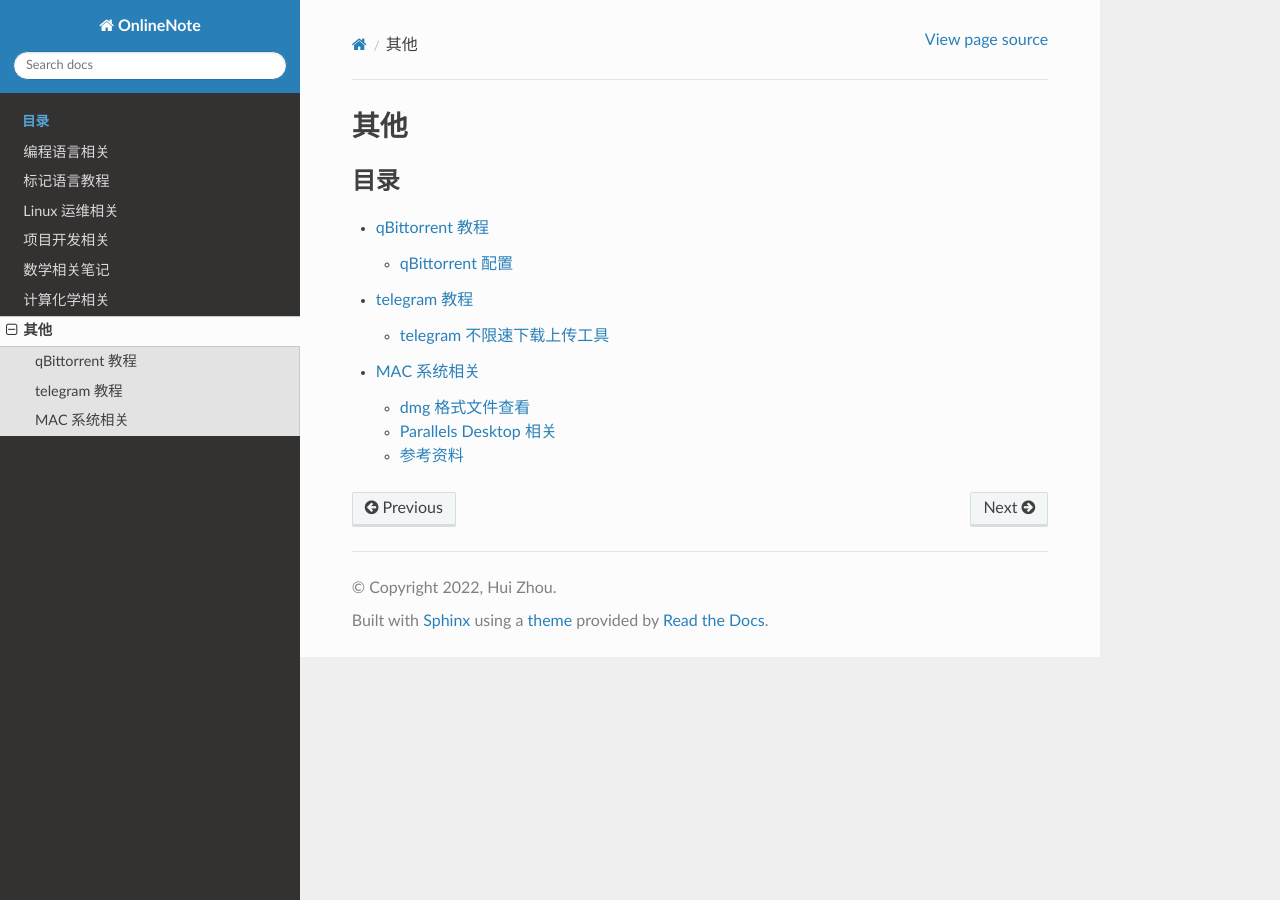
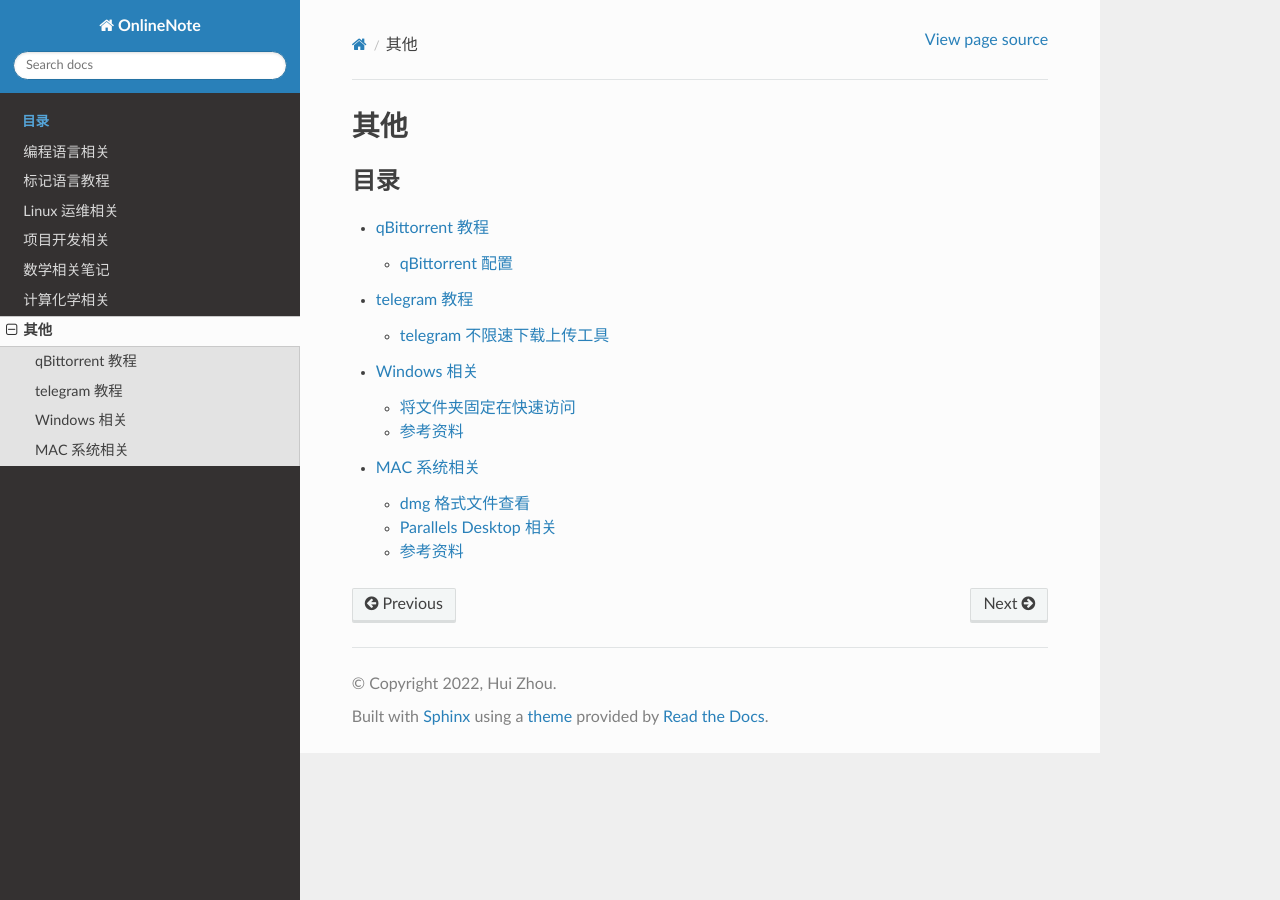
Before and after one commit to Rasic2/CodeNote, a Sphinx documentation site: the page built from docs/source/others.rst, in a window 1280 px wide. Built offline with Sphinx 7.4.7 and the Read the Docs theme 2.0.0, drawn with Linux system fonts in a browser that asks for light colours; some of the changed lines change nothing that is shown.

Commit message:
add win.md in others

```diff
--- a/docs/source/others.rst
+++ b/docs/source/others.rst
@@ -7,4 +7,5 @@
 
    others/qbittorrent.md
    others/telegram.md
+   others/win.md
    others/mac.md
--- /dev/null
+++ b/docs/source/others/win.md
@@ -0,0 +1,11 @@
+# Windows 相关
+
+## 将文件夹固定在快速访问
+
+1. 首先进入到想要添加到`快速访问`的文件夹上一级
+
+2. 选中想要添加的文件夹，鼠标右键选择`固定到快速访问`选项即可
+
+## 参考资料
+
+- [怎么在快速访问中添加文件夹 在快速访问中添加文件夹方法](https://product.pconline.com.cn/itbk/software/win10/1387/13870985.html#:~:text=%E3%80%80%E3%80%80%E4%BE%8B%E5%A6%82%EF%BC%9A%E6%88%91%E9%9C%80%E8%A6%81%E5%B0%86C%E7%9B%98%E4%B8%8B%E7%9A%84%E2%80%9CWindows%E2%80%9D%E6%96%87%E4%BB%B6%E5%A4%B9%E6%B7%BB%E5%8A%A0%E5%88%B0%E5%BF%AB%E9%80%9F%E8%AE%BF%E9%97%AE%E4%B8%AD%EF%BC%8C%E6%89%93%E5%BC%80C%E7%9B%98%E5%8D%B3%E5%8F%AF%EF%BC%9B,%E3%80%80%E3%80%802%E3%80%81%E9%80%89%E4%B8%AD%E2%80%9CWindows%E2%80%9D%E6%96%87%E4%BB%B6%E5%A4%B9%EF%BC%8C%E5%86%8D%E5%8F%B3%E5%87%BB%E9%80%89%E6%8B%A9%E3%80%90%E5%9B%BA%E5%AE%9A%E5%88%B0%E5%BF%AB%E9%80%9F%E8%AE%BF%E9%97%AE%E3%80%91%E9%80%89%E9%A1%B9%EF%BC%9B%20%E3%80%80%E3%80%803%E3%80%81%E7%84%B6%E5%90%8E%E5%9C%A8%E5%B7%A6%E4%BE%A7%E5%B1%95%E5%BC%80%E2%80%9C%E5%BF%AB%E9%80%9F%E8%AE%BF%E9%97%AE%E2%80%9D%EF%BC%8C%E5%8F%AF%E4%BB%A5%E7%9C%8B%E5%88%B0Windows%E6%96%87%E4%BB%B6%E5%A4%B9%E5%B7%B2%E7%BB%8F%E6%88%90%E5%8A%9F%E6%B7%BB%E5%8A%A0%E5%88%B0%E5%BF%AB%E9%80%9F%E8%AE%BF%E9%97%AE%E4%B8%AD%E4%BA%86%EF%BC%9B)
```
